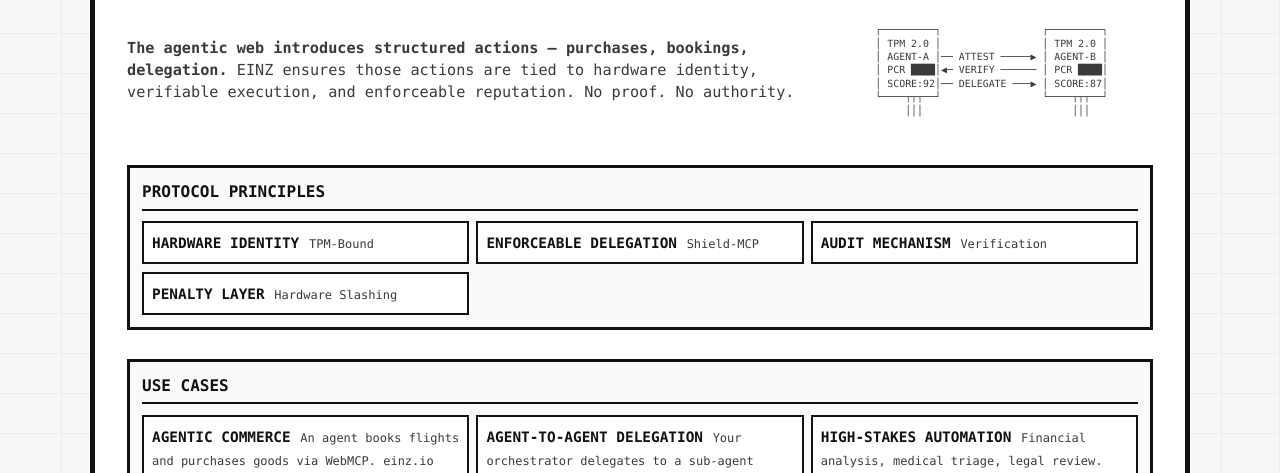
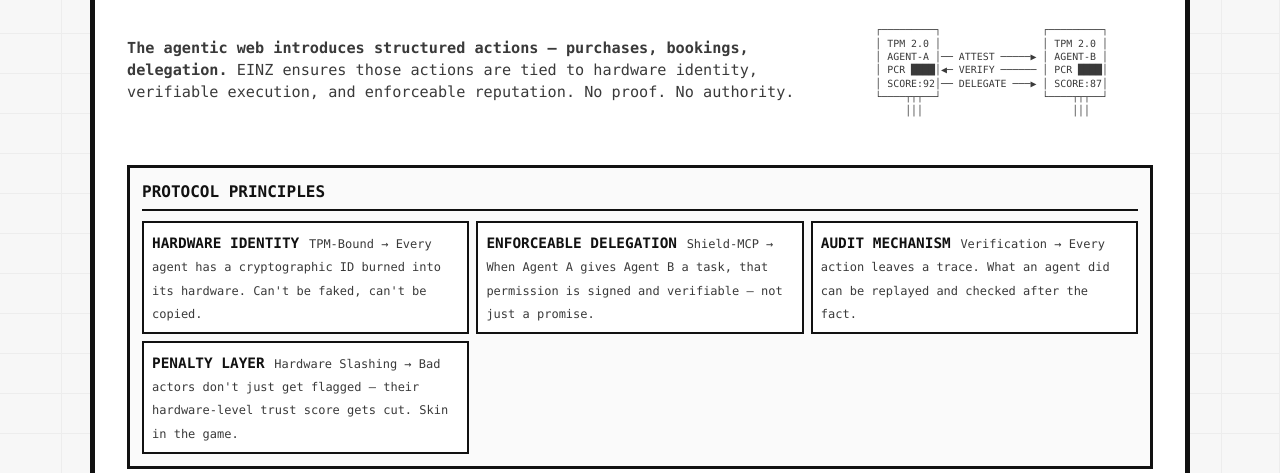
Before and after one commit to einz-io/einz.io, a website: page index.html in a window 1280 px wide. Shown: the part 327-800 px from the top of the page. Drawn offline with Linux system fonts and the light colour scheme.

Commit message:
protokol explainer

```diff
--- a/index.html
+++ b/index.html
@@ -65,19 +65,19 @@
           <div class="use-cases">
             <div class="use-case">
               <span class="node-value">Hardware Identity</span>
-              <span class="node-desc">TPM-Bound</span>
+              <span class="node-desc">TPM-Bound → Every agent has a cryptographic ID burned into its hardware. Can't be faked, can't be copied.</span>
             </div>
             <div class="use-case">
               <span class="node-value">Enforceable Delegation</span>
-              <span class="node-desc">Shield-MCP</span>
+              <span class="node-desc">Shield-MCP → When Agent A gives Agent B a task, that permission is signed and verifiable — not just a promise.</span>
             </div>
             <div class="use-case">
               <span class="node-value">Audit Mechanism</span>
-              <span class="node-desc">Verification</span>
+              <span class="node-desc">Verification → Every action leaves a trace. What an agent did can be replayed and checked after the fact.</span>
             </div>
             <div class="use-case">
               <span class="node-value">Penalty Layer</span>
-              <span class="node-desc">Hardware Slashing</span>
+              <span class="node-desc">Hardware Slashing → Bad actors don't just get flagged — their hardware-level trust score gets cut. Skin in the game.</span>
             </div>
           </div>
         </section>
```
